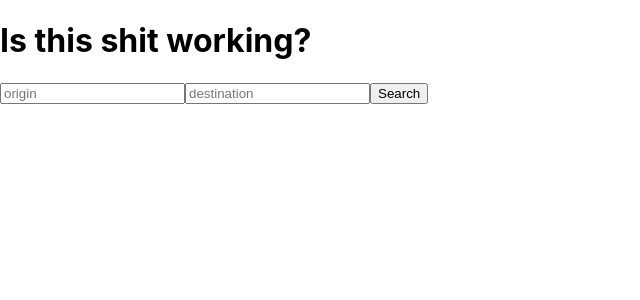
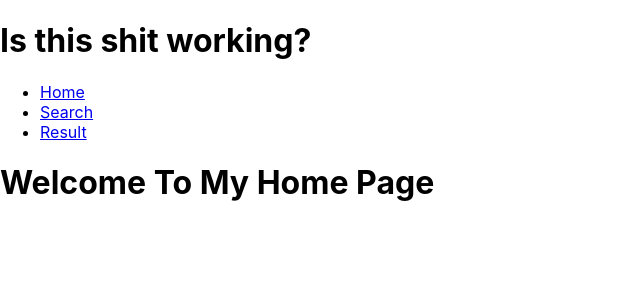
Before and after one commit to mauritzerick/airlines-frontend, a React (Create React App) app: page / in a window 1280 px wide. Shown: the top 300 px of the page, without its empty margins (0-640 px from the left). Built offline with nearby package versions, Linux system fonts and the light colour scheme.

Commit message:
add and scaffold react router dom

```diff
--- a/src/components/App.js
+++ b/src/components/App.js
@@ -1,11 +1,48 @@
 import SearchForm from './SearchForm';
+import Home from './Home';
+import Result from './Result';
+
+import {
+  BrowserRouter as Router,
+  Switch,
+  Route,
+  Link
+} from "react-router-dom";
 
 function App() {
   return (
-    <div className="App">
-      <h1>Is this shit working?</h1>
-      <SearchForm />
-    </div>
+
+    <Router>
+      <div className="App">
+        <h1>Is this shit working?</h1>
+
+        <nav>
+          <ul>
+            <li>
+              <Link to="/">Home</Link>
+            </li>
+            <li>
+              <Link to="/search">Search</Link>
+            </li>
+            <li>
+              <Link to="/results">Result</Link>
+            </li>
+          </ul>
+        </nav>
+
+        <Switch>
+          <Route path="/search">
+            <SearchForm />
+          </Route>
+          <Route path="/results">
+            <Result />
+          </Route>
+          <Route path="/">
+            <Home />
+          </Route>
+        </Switch>
+      </div>
+    </Router>
   );
 }
 
--- /dev/null
+++ b/src/components/Home.js
@@ -0,0 +1,17 @@
+import React, { Component } from 'react';
+import axios from 'axios';
+
+class Home extends Component {
+  constructor() {
+    super();
+  }
+
+  render() {
+    return(
+      <h1>Welcome To My Home Page</h1>
+    );
+  }
+
+}
+
+export default Home;
--- /dev/null
+++ b/src/components/Result.js
@@ -0,0 +1,17 @@
+import React, { Component } from 'react';
+import axios from 'axios';
+
+class Result extends Component {
+  constructor() {
+    super();
+  }
+
+  render() {
+    return(
+      <h1>Search Results Display Here</h1>
+    );
+  }
+
+}
+
+export default Result;
--- a/src/components/SearchForm.js
+++ b/src/components/SearchForm.js
@@ -1,5 +1,6 @@
 import React, { Component } from 'react';
 import axios from 'axios';
+import { withRouter } from 'react-router-dom';
 
 class SearchForm extends Component {
   constructor() {
@@ -17,13 +18,14 @@ class SearchForm extends Component {
 
   _handleSubmit(event) {
     this.props.onSubmit(this.state.query); //run parent function
+    this.setState({content: ''}); // clear the form once submitted
   }
 
   render() {
     return(
       <form onSubmit={ this._handleSubmit }>
-        <input type='search' placeholder= 'origin'/>
-        <input type='search' placeholder= 'destination'/>
+        <input type='search' placeholder= 'origin' onInput = { this._handleInput } required/>
+        <input type='search' placeholder= 'destination' onInput = { this._handleInput } required/>
         <button>Search</button>
       </form>
     )
@@ -31,4 +33,4 @@ class SearchForm extends Component {
 
 }
 
-export default SearchForm
+export default SearchForm;
```
